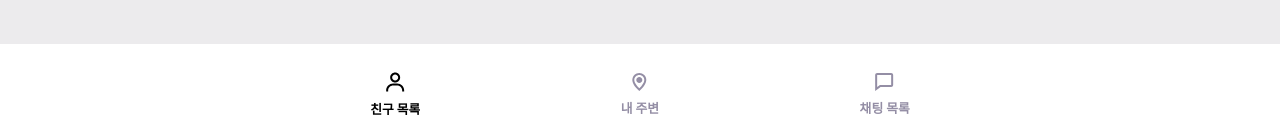
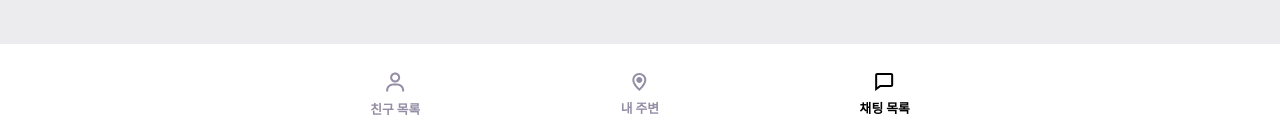
Before and after one commit to Yonseitalk/yonseitalk, a React (Create React App) app in the folder client/: page /chat in a window 1280 px wide. Shown: the part 657-797 px from the top of the page. Built offline with nearby package versions, Linux system fonts and the light colour scheme.

Commit message:
Fix navibar button

```diff
--- a/client/src/components/NaviBar.js
+++ b/client/src/components/NaviBar.js
@@ -10,9 +10,9 @@ function NaviBar(props) {
     return (
         <NaviSpace>
             <NaviContent>
-                <UserIcon></UserIcon>
-                <AroundIcon></AroundIcon>
-                <ChattingIcon></ChattingIcon>
+                {props.user?<UserIcon selected></UserIcon>:<UserIcon></UserIcon>}
+                {props.around?<AroundIcon selected></AroundIcon>:<AroundIcon></AroundIcon>}
+                {props.chat?<ChattingIcon selected></ChattingIcon>:<ChattingIcon></ChattingIcon>}
             </NaviContent>
         </NaviSpace>
     );
--- a/client/src/components/icon/Around.js
+++ b/client/src/components/icon/Around.js
@@ -5,16 +5,31 @@ import styled from "styled-components";
 
 function AroundIcon(props) {
     const goAround = () => props.history.push('/around');
+    if (props.selected) {
         return (
-        <NaviIcon onClick={goAround} {...props}>
+            <NaviIcon onClick={goAround} selected>
                 <svg width="25" height="24" viewBox="0 0 25 24" xmlns="http://www.w3.org/2000/svg">
-                <path d="M12.2973 21C11.0343 19.9227 9.86352 18.7416 8.79733 17.4691C7.19733 15.5581 5.29733 12.712 5.29733 10.0001C5.29592 7.1676 7.00158 4.61344 9.6184 3.52945C12.2352 2.44545 15.2474 3.04529 17.2493 5.04905C18.5658 6.35966 19.3032 8.14244 19.2974 10.0001C19.2974 12.712 17.3973 15.5581 15.7973 17.4691C14.7311 18.7416 13.5604 19.9227 12.2973 21ZM12.2973 5.00005C9.53728 5.00336 7.30064 7.24 7.29733 10.0001C7.29733 11.166 7.82433 13.1851 10.3323 16.1861C10.9505 16.9241 11.6063 17.6297 12.2973 18.3001C12.9884 17.6305 13.6446 16.9259 14.2633 16.1891C16.7703 13.1841 17.2973 11.1651 17.2973 10.0001C17.294 7.24 15.0574 5.00336 12.2973 5.00005ZM12.2973 13.0001C10.6405 13.0001 9.29733 11.6569 9.29733 10.0001C9.29733 8.3432 10.6405 7.00005 12.2973 7.00005C13.9542 7.00005 15.2973 8.3432 15.2973 10.0001C15.2973 10.7957 14.9813 11.5588 14.4187 12.1214C13.856 12.684 13.093 13.0001 12.2973 13.0001Z"/>
+                    <path d="M12.2973 21C11.0343 19.9227 9.86352 18.7416 8.79733 17.4691C7.19733 15.5581 5.29733 12.712 5.29733 10.0001C5.29592 7.1676 7.00158 4.61344 9.6184 3.52945C12.2352 2.44545 15.2474 3.04529 17.2493 5.04905C18.5658 6.35966 19.3032 8.14244 19.2974 10.0001C19.2974 12.712 17.3973 15.5581 15.7973 17.4691C14.7311 18.7416 13.5604 19.9227 12.2973 21ZM12.2973 5.00005C9.53728 5.00336 7.30064 7.24 7.29733 10.0001C7.29733 11.166 7.82433 13.1851 10.3323 16.1861C10.9505 16.9241 11.6063 17.6297 12.2973 18.3001C12.9884 17.6305 13.6446 16.9259 14.2633 16.1891C16.7703 13.1841 17.2973 11.1651 17.2973 10.0001C17.294 7.24 15.0574 5.00336 12.2973 5.00005ZM12.2973 13.0001C10.6405 13.0001 9.29733 11.6569 9.29733 10.0001C9.29733 8.3432 10.6405 7.00005 12.2973 7.00005C13.9542 7.00005 15.2973 8.3432 15.2973 10.0001C15.2973 10.7957 14.9813 11.5588 14.4187 12.1214C13.856 12.684 13.093 13.0001 12.2973 13.0001Z" />
                 </svg>
                 <Text>
                     내 주변
                 </Text>
             </NaviIcon>
         );
+    } else {
+        return (
+            <NaviIcon onClick={goAround}>
+                <svg width="25" height="24" viewBox="0 0 25 24" xmlns="http://www.w3.org/2000/svg">
+                    <path d="M12.2973 21C11.0343 19.9227 9.86352 18.7416 8.79733 17.4691C7.19733 15.5581 5.29733 12.712 5.29733 10.0001C5.29592 7.1676 7.00158 4.61344 9.6184 3.52945C12.2352 2.44545 15.2474 3.04529 17.2493 5.04905C18.5658 6.35966 19.3032 8.14244 19.2974 10.0001C19.2974 12.712 17.3973 15.5581 15.7973 17.4691C14.7311 18.7416 13.5604 19.9227 12.2973 21ZM12.2973 5.00005C9.53728 5.00336 7.30064 7.24 7.29733 10.0001C7.29733 11.166 7.82433 13.1851 10.3323 16.1861C10.9505 16.9241 11.6063 17.6297 12.2973 18.3001C12.9884 17.6305 13.6446 16.9259 14.2633 16.1891C16.7703 13.1841 17.2973 11.1651 17.2973 10.0001C17.294 7.24 15.0574 5.00336 12.2973 5.00005ZM12.2973 13.0001C10.6405 13.0001 9.29733 11.6569 9.29733 10.0001C9.29733 8.3432 10.6405 7.00005 12.2973 7.00005C13.9542 7.00005 15.2973 8.3432 15.2973 10.0001C15.2973 10.7957 14.9813 11.5588 14.4187 12.1214C13.856 12.684 13.093 13.0001 12.2973 13.0001Z" />
+                </svg>
+                <Text>
+                    내 주변
+                </Text>
+            </NaviIcon>
+        );
+    }
+
+
 }
 
 export default withRouter(AroundIcon);
--- a/client/src/components/icon/Chatting.js
+++ b/client/src/components/icon/Chatting.js
@@ -5,8 +5,9 @@ import styled from "styled-components";
 
 function ChattingIcon(props) {
     const goChat = () => props.history.push('/chat');
+    if (props.selected) {
         return (
-        <NaviIcon onClick={goChat} {...props}>
+            <NaviIcon onClick={goChat} selected>
                 <svg width="25" height="24" viewBox="0 0 25 24" xmlns="http://www.w3.org/2000/svg">
                     <path d="M3.16035 21V5C3.16035 3.89543 4.05579 3 5.16035 3H19.1604C20.2649 3 21.1604 3.89543 21.1604 5V15C21.1604 16.1046 20.2649 17 19.1604 17H9.16035C8.72749 16.9992 8.30617 17.1396 7.96035 17.4L3.16035 21ZM5.16035 5V17L7.29435 15.4C7.64 15.1393 8.06143 14.9988 8.49435 15H19.1604V5H5.16035Z" />
                 </svg>
@@ -15,6 +16,18 @@ function ChattingIcon(props) {
                 </Text>
             </NaviIcon>
         );
+    } else {
+        return (
+            <NaviIcon onClick={goChat}>
+                <svg width="25" height="24" viewBox="0 0 25 24" xmlns="http://www.w3.org/2000/svg">
+                    <path d="M3.16035 21V5C3.16035 3.89543 4.05579 3 5.16035 3H19.1604C20.2649 3 21.1604 3.89543 21.1604 5V15C21.1604 16.1046 20.2649 17 19.1604 17H9.16035C8.72749 16.9992 8.30617 17.1396 7.96035 17.4L3.16035 21ZM5.16035 5V17L7.29435 15.4C7.64 15.1393 8.06143 14.9988 8.49435 15H19.1604V5H5.16035Z" />
+                </svg>
+                <Text>
+                    채팅 목록
+                </Text>
+            </NaviIcon>
+        );
+    }
 }
 
 export default withRouter(ChattingIcon);
--- a/client/src/components/icon/User.js
+++ b/client/src/components/icon/User.js
@@ -5,16 +5,29 @@ import styled from "styled-components";
 
 function UserIcon(props) {
     const goUser = () => props.history.push('/');
-    return (
-        <NaviIcon onClick={goUser} selected>
+    if (props.selected) {
+        return (
+            <NaviIcon onClick={goUser} selected>
                 <svg width="25" height="25" viewBox="0 0 25 24" xmlns="http://www.w3.org/2000/svg">
                     <path d="M5.16035 21H3.16035V20C3.16476 16.1358 6.29619 13.0044 10.1604 13H14.1604C18.0245 13.0044 21.1559 16.1358 21.1604 20V21H19.1604V20C19.157 17.2399 16.9204 15.0033 14.1604 15H10.1604C7.4003 15.0033 5.16366 17.2399 5.16035 20V21ZM12.1604 12C9.39893 12 7.16035 9.76142 7.16035 7C7.16035 4.23858 9.39893 2 12.1604 2C14.9218 2 17.1604 4.23858 17.1604 7C17.157 9.76005 14.9204 11.9967 12.1604 12ZM12.1604 4C10.5035 4 9.16035 5.34315 9.16035 7C9.16035 8.65685 10.5035 10 12.1604 10C13.8172 10 15.1604 8.65685 15.1604 7C15.1604 5.34315 13.8172 4 12.1604 4Z" />
                 </svg>
                 <Text>
                     친구 목록
                 </Text>
-        </NaviIcon>
-    );
+            </NaviIcon>
+        );
+    } else {
+        return (
+            <NaviIcon onClick={goUser}>
+                <svg width="25" height="25" viewBox="0 0 25 24" xmlns="http://www.w3.org/2000/svg">
+                    <path d="M5.16035 21H3.16035V20C3.16476 16.1358 6.29619 13.0044 10.1604 13H14.1604C18.0245 13.0044 21.1559 16.1358 21.1604 20V21H19.1604V20C19.157 17.2399 16.9204 15.0033 14.1604 15H10.1604C7.4003 15.0033 5.16366 17.2399 5.16035 20V21ZM12.1604 12C9.39893 12 7.16035 9.76142 7.16035 7C7.16035 4.23858 9.39893 2 12.1604 2C14.9218 2 17.1604 4.23858 17.1604 7C17.157 9.76005 14.9204 11.9967 12.1604 12ZM12.1604 4C10.5035 4 9.16035 5.34315 9.16035 7C9.16035 8.65685 10.5035 10 12.1604 10C13.8172 10 15.1604 8.65685 15.1604 7C15.1604 5.34315 13.8172 4 12.1604 4Z" />
+                </svg>
+                <Text>
+                    친구 목록
+                </Text>
+            </NaviIcon>
+        );
+    }
 }
 
 export default withRouter(UserIcon);
--- a/client/src/pages/around.js
+++ b/client/src/pages/around.js
@@ -11,7 +11,7 @@ function aroundPage(props) {
                 </Header>
                 <Container>
                 </Container>
-                <NaviBar>
+                <NaviBar around>
                 </NaviBar>
         </>
     );
--- a/client/src/pages/chatList.js
+++ b/client/src/pages/chatList.js
@@ -12,7 +12,7 @@ function chatListPage(props) {
             </Header>
             <Container>
             </Container>
-            <NaviBar>
+            <NaviBar chat>
             </NaviBar>
         </>
     );
--- a/client/src/pages/main.js
+++ b/client/src/pages/main.js
@@ -12,7 +12,7 @@ function mainPage(props) {
         </Header>
         <Container>
         </Container>
-        <NaviBar>
+        <NaviBar user>
         </NaviBar>
     </>
     );
```
Lines whose indentation alone changed are shown as unchanged.
